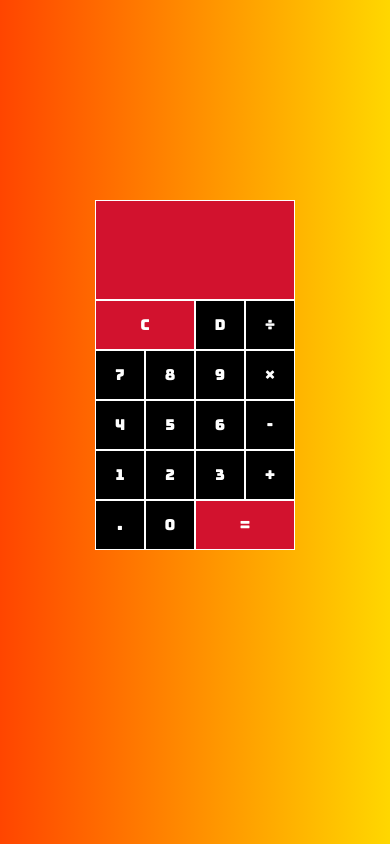
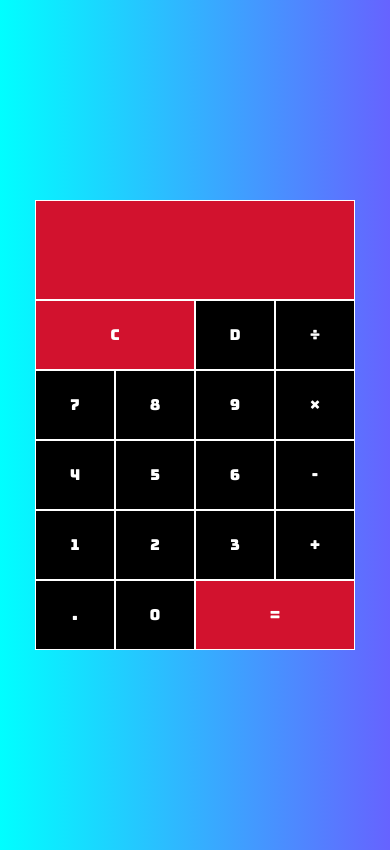
Before and after one commit to MilosM00/calculator, a plain HTML site: page index.html in a window 390 px wide. Drawn offline with Linux system fonts and the light colour scheme.

Commit message:
css updated

```diff
--- a/style.css
+++ b/style.css
@@ -5,7 +5,7 @@
 }
 
 body{
-    background: linear-gradient(to right, #FF4500, #FFD700)
+    background: linear-gradient(to right, #00ffff, #6663ff)
 }
 
 .up{
@@ -79,20 +79,20 @@ body{
 
 @media (max-width: 450px) {
     .one, .two, .three, .four, .five, .six, .seven, .eight, .nine, .times, .plus, .minus, .zero, .dot, .devide, .backspace{
-        width: 50px;
-        height: 50px;
+        width: 80px;
+        height: 70px;
         font-size: 15px;
     }
 
     .delete-all, .equal{
-        width: 100px;
-        height: 50px;
+        width: 160px;
+        height: 70px;
         color: white;
         font-size: 15px;
     }
 
     .display{
-        width: 200px;
+        width: 320px;
         height: 100px;
         padding: 10px;
     }
```
